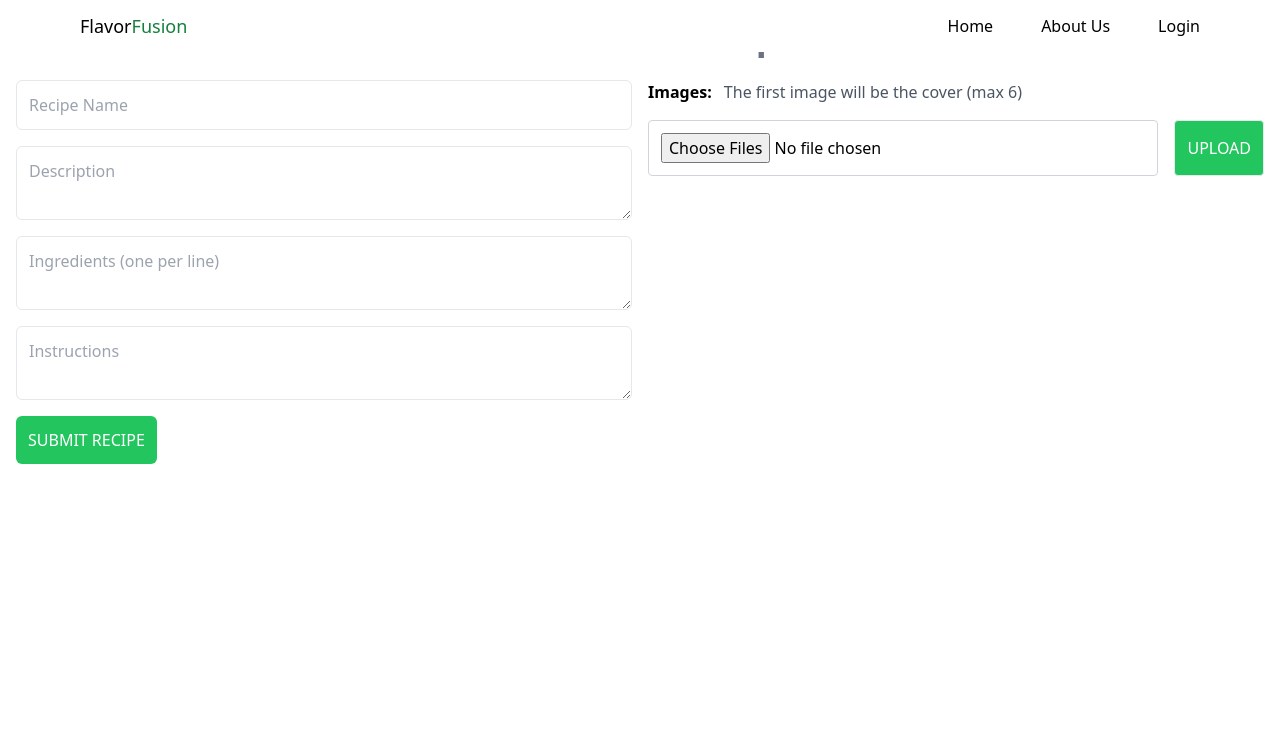
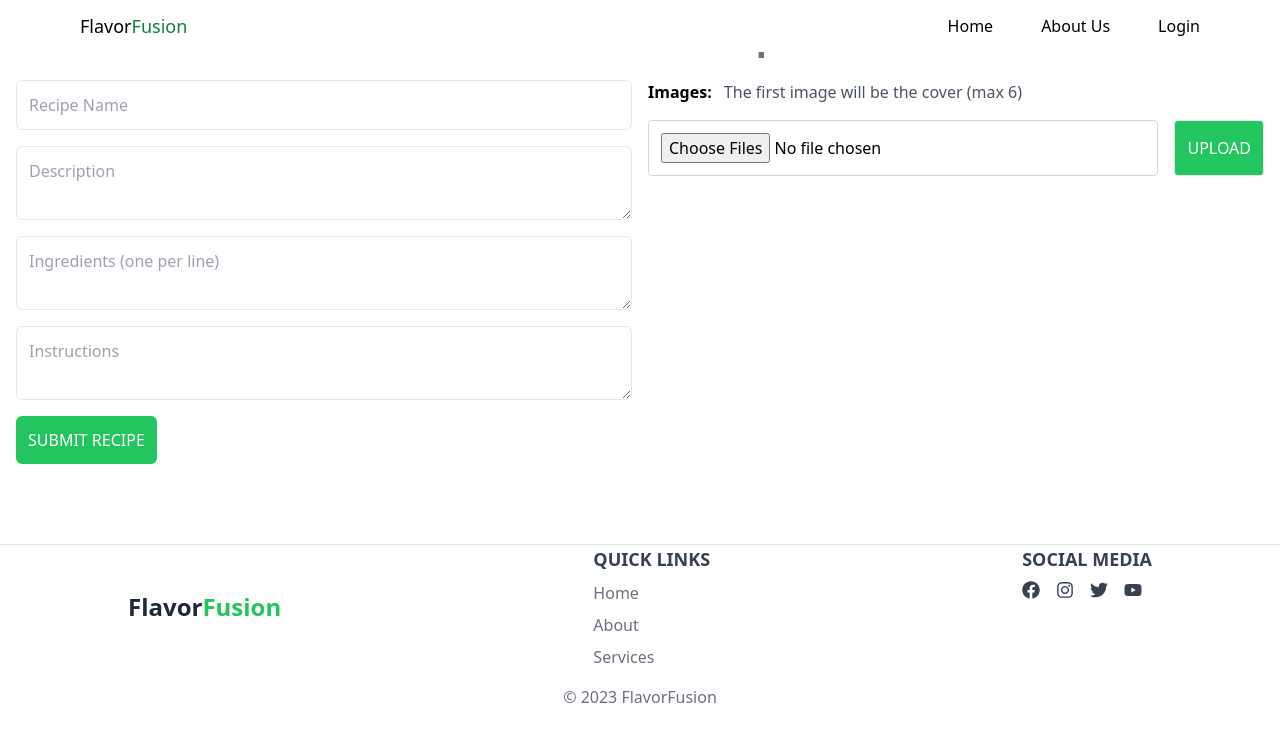
Before and after one commit to shanmugapriya1203/flavor-frontend, a React (Create React App) app: page /add-recipe in a window 1280 px wide. Shown: the top 742 px of the page. Built offline with nearby package versions, Linux system fonts and the light colour scheme.

Commit message:
add footer

```diff
--- a/src/components/Footer.js
+++ b/src/components/Footer.js
@@ -1,11 +1,62 @@
-import React from 'react'
+import React from 'react';
+import { FaFacebook, FaTwitter, FaInstagram, FaYoutube } from 'react-icons/fa';
 
 const Footer = () => {
   return (
-    <div>
+    <footer className="bg-white text-gray-700 py-6 md:py-16">
+      <div className="container mx-auto px-4 md:px-8 lg:px-20 xl:px-32 flex flex-col md:flex-row justify-between border-t border-gray-200">
+        <div className="flex items-center mb-4 md:mb-0">
+          <p className="font-bold text-2xl text-gray-800">
+            Flavor<span className="text-green-500">Fusion</span>
+          </p>
+        </div>
 
-    </div>
-  )
-}
+        <div className="mb-4 md:mb-0">
+          <p className="text-lg font-semibold mb-2">QUICK LINKS</p>
 
-export default Footer
+          <div className="flex flex-col space-y-2">
+            <a href="/" className="text-gray-500 hover:text-gray-700">
+              Home
+            </a>
+            <a href="/about" className="text-gray-500 hover:text-gray-700">
+              About
+            </a>
+            <a href="" className="text-gray-500 hover:text-gray-700">
+              Services
+            </a>
+          </div>
+        </div>
+
+        <div>
+          <p className="text-lg font-semibold mb-2">SOCIAL MEDIA</p>
+
+          <div className="flex space-x-4">
+            <a href="#">
+              <FaFacebook size={18} className="text-gray-700" />
+            </a>
+
+            <a href="#">
+              <FaInstagram size={18} className="text-gray-700" />
+            </a>
+
+            <a href="#">
+              <FaTwitter size={18} className="text-gray-700" />
+            </a>
+
+            <a href="#">
+              <FaYoutube size={18} className="text-gray-700" />
+            </a>
+          </div>
+        </div>
+      </div>
+
+      <div className="flex items-center justify-center py-2 md:py-4">
+        <span className="text-gray-500 text-sm md:text-base">
+          &copy; {new Date().getFullYear()} FlavorFusion
+        </span>
+      </div>
+    </footer>
+  );
+};
+
+export default Footer;
```
